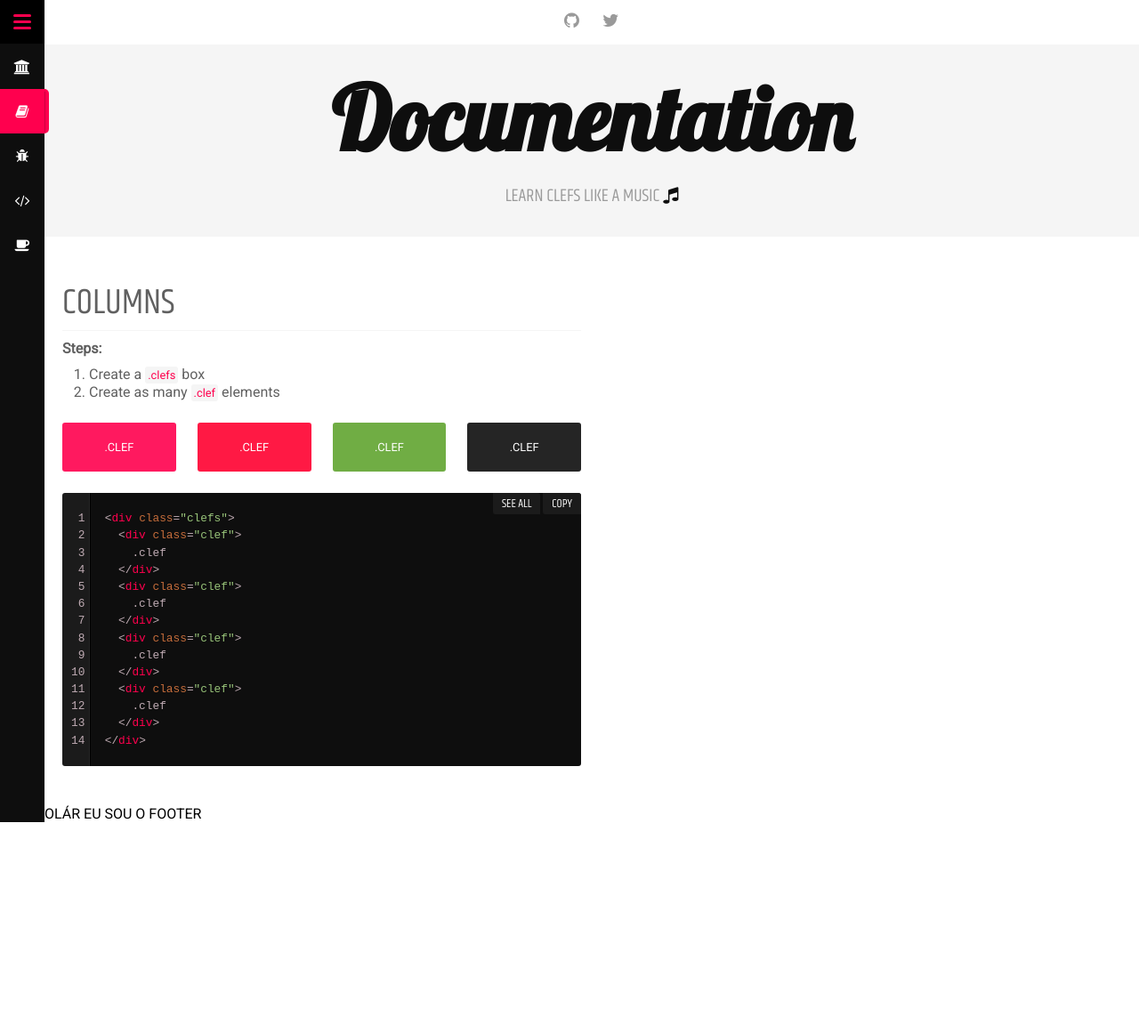
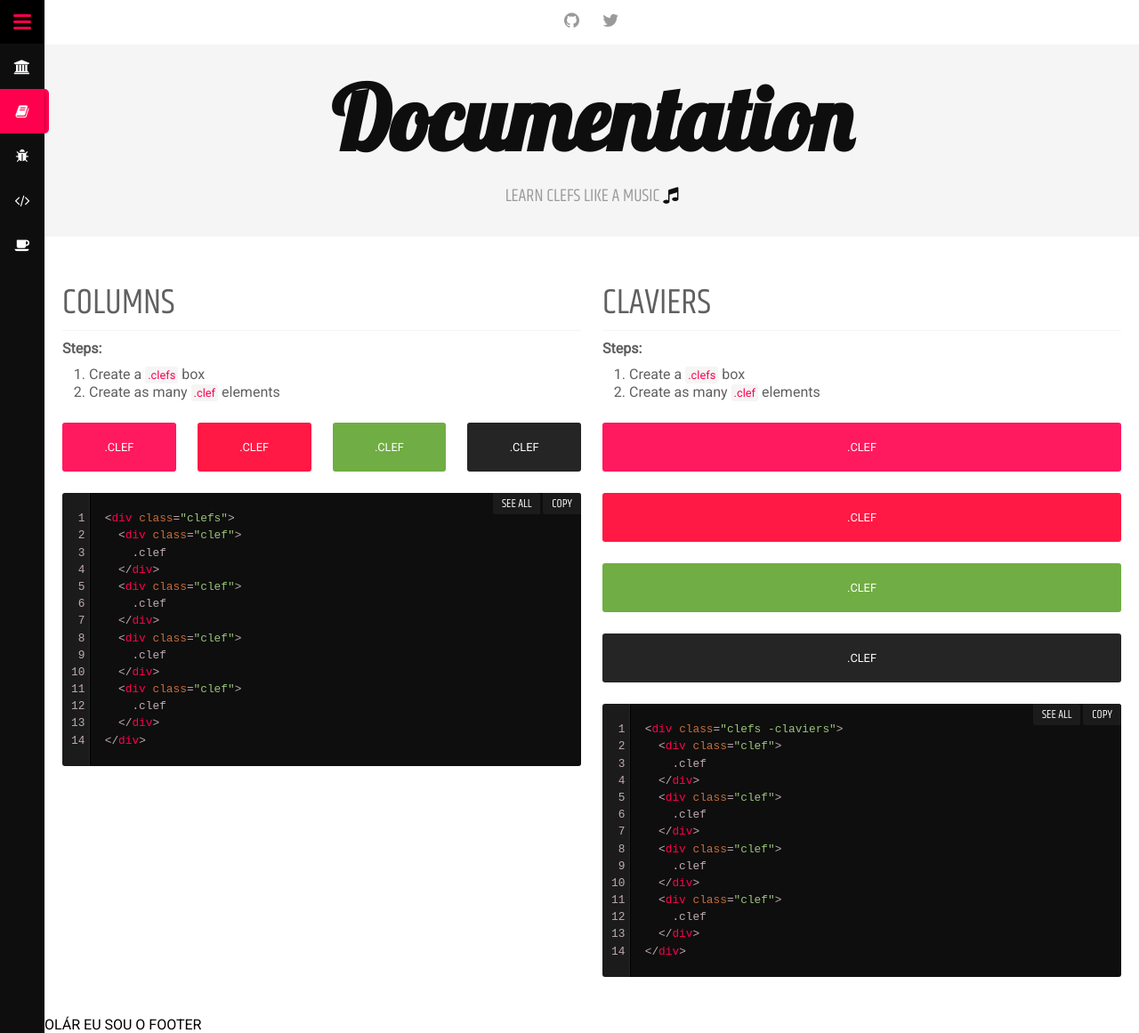
Before and after one commit to martinsbicudo/clefs, a Jekyll site: the page built from grid/index.html, in a window 1280 px wide. Shown: the whole page at 89% size. Built offline with Jekyll 4.4.1, drawn with Linux system fonts in a browser that asks for light colours; nearby versions of some CDN libraries; before the commit the page ends 924 px from its top, so only the background shows below that.

Commit message:
Grid corrections

```diff
--- a/_config.yml
+++ b/_config.yml
@@ -19,7 +19,7 @@ description: > # this means to ignore newlines until "baseurl:"
   Write an awesome description for your new site here. You can edit this
   line in _config.yml. It will appear in your document head meta (for
   Google search results) and in your feed.xml site description.
-baseurl: "/clefs" # the subpath of your site, e.g. /blog
+baseurl: "/" # the subpatdh of your site, e.g. /blog
 url: "/clefs" # the base hostname & protocol for your site, e.g. http://example.com
 twitter_username: martinsbicudo
 github_username:  martinsbicudo
--- a/_includes/nav.html
+++ b/_includes/nav.html
@@ -1,6 +1,6 @@
 <!-- header nav -->
 <nav class="nav">
-  <ul class="list clefs clef -auto_disable -claviers -nospace">
+  <ul class="list clefs -auto_disable -claviers -nospace -noauto">
     <li class="item clef" data-active="{% if page.nav == null %}true{% else %}false{% endif %}">
       <a class="link" href="/">
         <i class="fa fa-university"></i>
--- a/assets/clefs/grid/auto.scss
+++ b/assets/clefs/grid/auto.scss
@@ -1,4 +1,3 @@
-
 @mixin auto($columns) {
   /*AUTO WIDTHS*/
   //modify the auto width .clef
--- a/assets/clefs/grid/grids.scss
+++ b/assets/clefs/grid/grids.scss
@@ -24,15 +24,23 @@
     margin-bottom: ($space / 2) * -1;
   }
 
+  //main .clefs auto width
+  :not(.clefs) > .clefs:not(.-noauto) {
+    flex-basis: 100%;
+    min-width: 100%;
+  }
   .clefs {
     display: flex;
     align-items: stretch;
     flex-direction: row;
 
     //.clefs auto width
-    &:not(.clef, [class*="clef-"], .-noauto) {
-        flex-basis: 100%;
-        min-width: 100%;
+    //not auto if direct child from .-claviers/.-auto_disabled
+    &:not(.-claviers, .-auto_disabled) > .clefs {
+      &:not(.clef, [class*="clef-"], .-noauto) {
+          flex-basis: 100%;
+          min-width: 100%;
+      }
     }
 
     //.clefs no auto width
--- a/grid/index.html
+++ b/grid/index.html
@@ -10,7 +10,7 @@ description: Learn CLEFS like a music
 ---
 
 <section class="content clefs -score">
-  <div class="clefs -claviers clef-12 wide-6 desktop-6">
+  <div class="clefs -claviers -auto_disabled clef-12 wide-6 desktop-6">
     <div class="clef">
       <h2 class="page-subtitle">
            {{ page.subtitle[0] }}
@@ -79,4 +79,74 @@ description: Learn CLEFS like a music
 <!-- //END CODE HERE -->
     </div>
   </div>
+
+  <div class="clefs -claviers clef-12 wide-6 desktop-6">
+    <div class="clef">
+      <h2 class="page-subtitle">
+           {{ page.subtitle[1] }}
+      </h2>
+      <div class="explanation">
+        <p class="explanation-title">Steps:</p>
+        <ol class="explanation-steps">
+          <li>Create a <span class="class">.clefs</span> box</li>
+          <li>Create as many <span class="class">.clef</span> elements</li>
+        </ol>
+      </div>
+    </div>
+    <div class="clefs -claviers">
+      <div class="clef">
+        <div class="ex-first">
+          .clef
+        </div>
+      </div>
+      <div class="clef">
+        <div class="ex-danger">
+          .clef
+        </div>
+      </div>
+      <div class="clef">
+        <div class="ex-success">
+          .clef
+        </div>
+      </div>
+      <div class="clef">
+        <div class="ex-second">
+          .clef
+        </div>
+      </div>
+    </div>
+    <div class="clef">
+<!-- CODE HERE -->
+<div class="code-box">
+<div class="options">
+  <button class="code-btn see">See All</button>
+  <button class="code-btn copy">Copy</button>
+</div>
+<pre class="pre" data-overflow="true">
+<div class="lines">
+{% for i in (1..14) %}{{i}}
+{% endfor %}
+</div>
+<code data-lang="html">
+  &lt;<span class="tg">div <span class="at">class</span></span>=<span class="vl">"clefs -claviers"</span>&gt;
+    &lt;<span class="tg">div <span class="at">class</span></span>=<span class="vl">"clef"</span>&gt;
+      .clef
+    &lt;/<span class="tg">div</span>&gt;
+    &lt;<span class="tg">div <span class="at">class</span></span>=<span class="vl">"clef"</span>&gt;
+      .clef
+    &lt;/<span class="tg">div</span>&gt;
+    &lt;<span class="tg">div <span class="at">class</span></span>=<span class="vl">"clef"</span>&gt;
+      .clef
+    &lt;/<span class="tg">div</span>&gt;
+    &lt;<span class="tg">div <span class="at">class</span></span>=<span class="vl">"clef"</span>&gt;
+      .clef
+    &lt;/<span class="tg">div</span>&gt;
+  &lt;/<span class="tg">div</span>&gt;<br>
+</code>
+</pre>
+</div>
+
+<!-- //END CODE HERE -->
+    </div>
+  </div>
 </section>
```
Also changed, not shown: css/clefs.css (+6 -1 lines), css/clefs.min.css, 1 other file.
